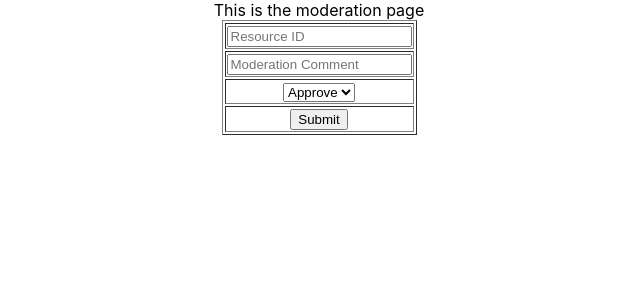
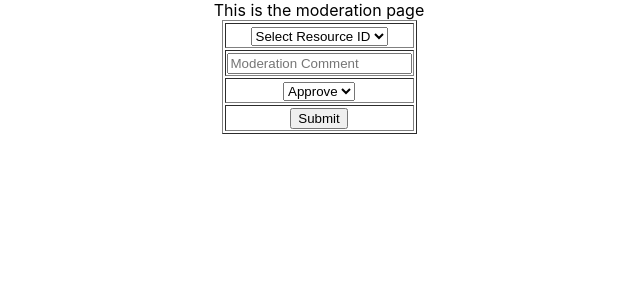
Before and after one commit to TS29TR21/Front-end, a React (Create React App) app in the folder frontend-bananaboat/: page /moderate-page in a window 1280 px wide. Shown: the top 300 px of the page, without its empty margins (321-961 px from the left). Built offline with nearby package versions, Linux system fonts and the light colour scheme.

Commit message:
added dropdown list for resources
Moderation page has been updated

```diff
--- a/frontend-bananaboat/src/components/home.js
+++ b/frontend-bananaboat/src/components/home.js
@@ -52,6 +52,8 @@ const Home = () => {
         return <Login />;
       case "analytics":
         return <Analytics />;
+	  case "moderate":
+		return <ModerationForm />;
       default:
         return (
           <>
@@ -145,6 +147,15 @@ const Home = () => {
               >
                 Other Useful OERs
               </button>
+            </li>
+			<li style={styles.sidebarListItem}>
+              <button
+                style={styles.link}
+                onClick={() => setActiveSection("moderate")}
+              >
+                Moderate Resources
+              </button>
+
             </li>
             <li style={styles.sidebarListItem}>
               <button
--- a/frontend-bananaboat/src/components/moderation.js
+++ b/frontend-bananaboat/src/components/moderation.js
@@ -1,6 +1,14 @@
 import React, { useState } from "react";
 
 const ModerationForm = () => {
+  // Sample list of resources
+  const resources = [
+    { id: "1", name: "Resource One" },
+    { id: "2", name: "Resource Two" },
+    { id: "3", name: "Resource Three" },
+    { id: "4", name: "Resource Four" },
+  ];
+
   // State to hold form values
   const [formData, setFormData] = useState({
     source_id: "",
@@ -20,7 +28,6 @@ const ModerationForm = () => {
   // Handle form submission
   const handleSubmit = (e) => {
     e.preventDefault();
-    // Logic to send data to the backend or perform an action
     console.log("Form submitted with data:", formData);
   };
 
@@ -33,16 +40,21 @@ const ModerationForm = () => {
       <form onSubmit={handleSubmit} action="resourceModeration" method="POST">
         <table border="1" style={{ margin: "auto" }}>
           <tbody>
-            {/* Resource ID Input */}
+            {/* Resource ID Dropdown */}
             <tr>
               <td>
-                <input
-                  type="text"
-                  placeholder="Resource ID"
+                <select
                   name="source_id"
                   value={formData.source_id}
                   onChange={handleInputChange}
-                />
+                >
+                  <option value="">Select Resource ID</option>
+                  {resources.map((resource) => (
+                    <option key={resource.id} value={resource.id}>
+                      {resource.name}
+                    </option>
+                  ))}
+                </select>
               </td>
             </tr>
 
```
